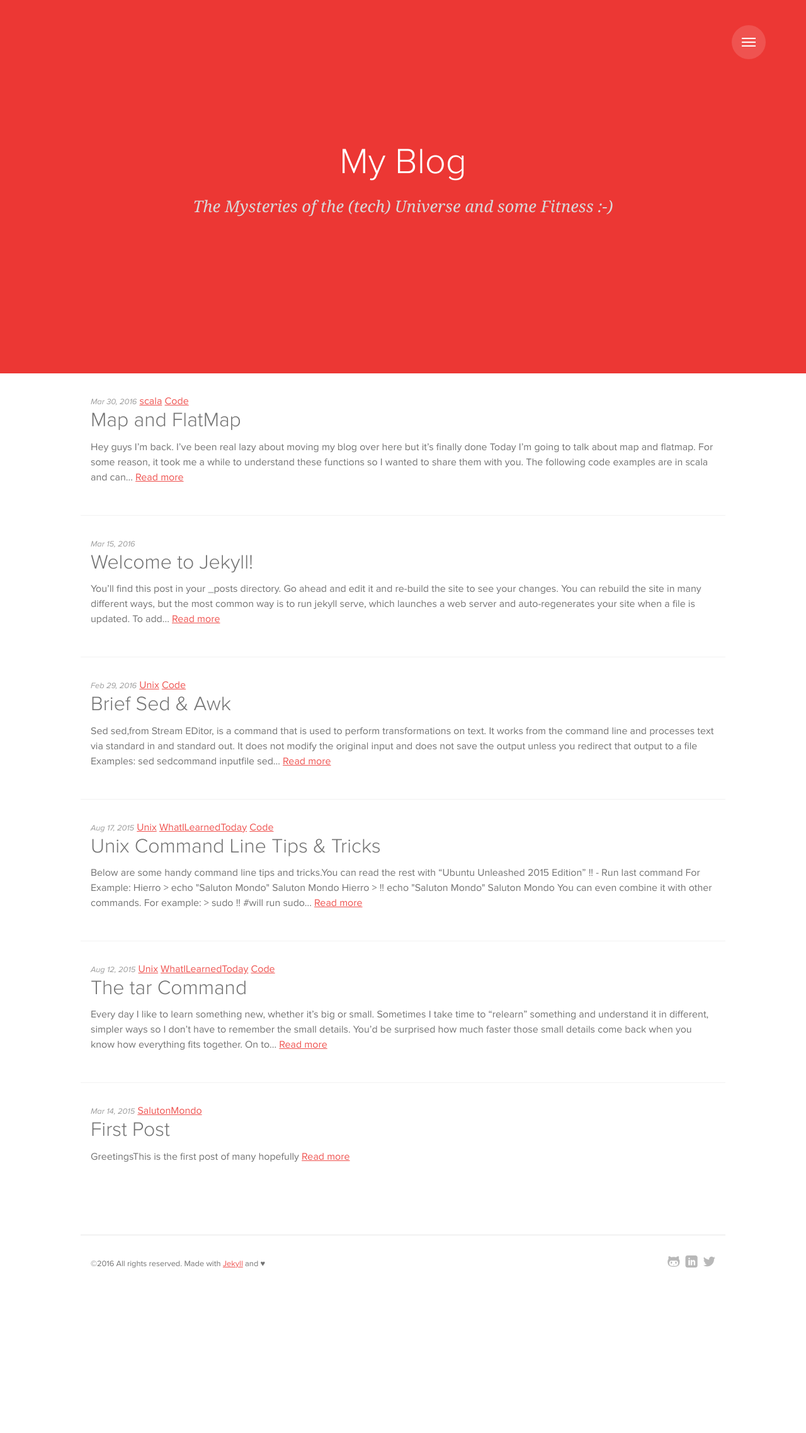
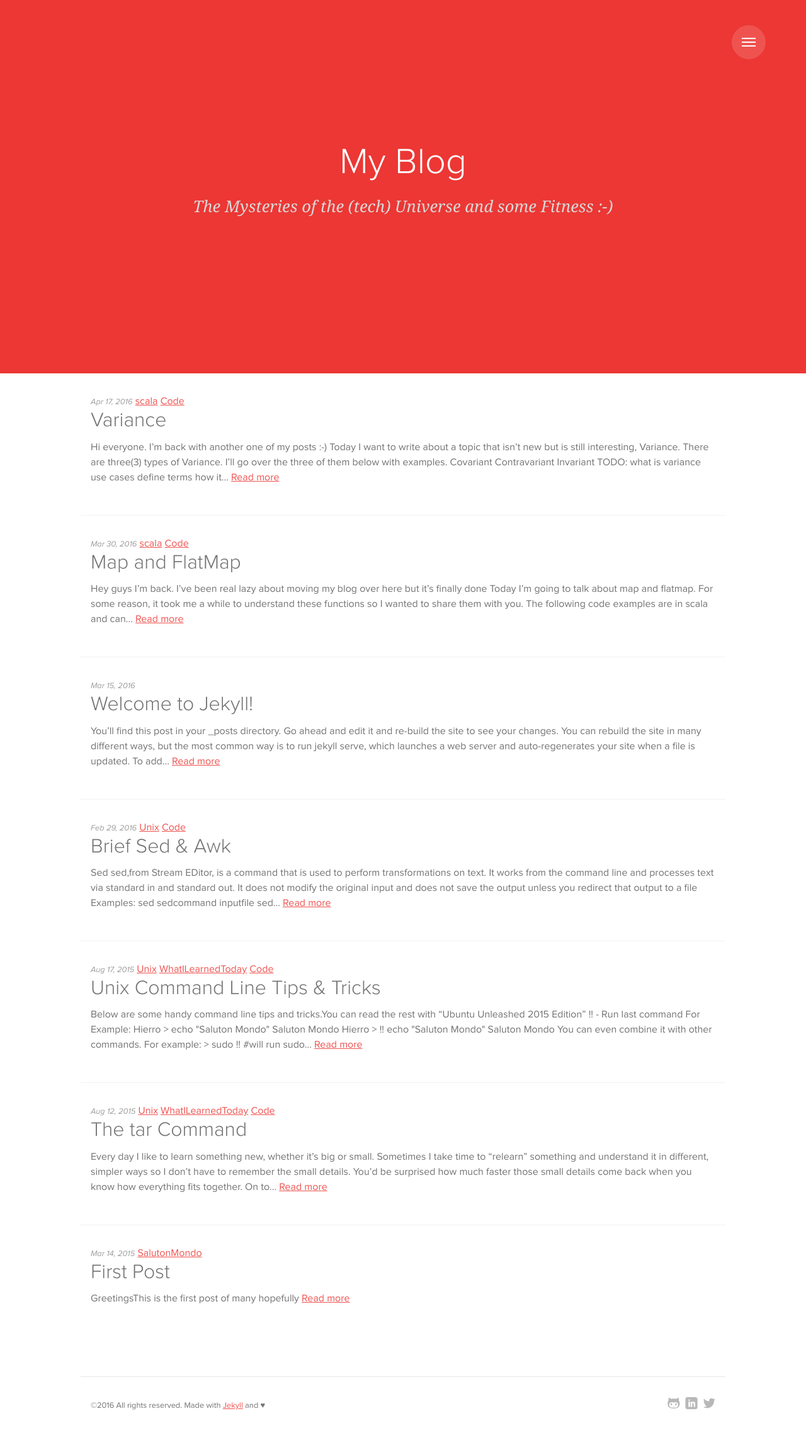
Before and after one commit to agaro1121/agaro1121.github.io, a Jekyll site: the page built from blog/index.html, in a window 1280 px wide. Shown: the whole page at 63% size. Built offline with Jekyll 4.4.1, drawn with Linux system fonts in a browser that asks for light colours; some web fonts are replaced; Markdown is read by kramdown in place of the engine named in the settings.

Commit message:
begins variance post

```diff
--- a/_posts/2016-03-30-map-and-flatmap.md
+++ b/_posts/2016-03-30-map-and-flatmap.md
@@ -33,7 +33,7 @@ scala>
 For those of you who don't know Functional Programming or are starting to use it now, you're in for a treat :-)
 
 Map and FlatMap usually come bundled with Monads.
-Monads are specific to functional programming. A Monad is not a type but more of a construct.
+Monads originated with functional programming(or so I think). A Monad is not a type but more of a construct.
 Many different objects in scala are Monads out of the box because they follow the Monad laws.
 Lists, Options, and Futures are great examples of Monads in Scala. To put it simply, a Monad is a container with some stuff in it.
 The Monad gives you the ability to perform operations on the stuff while it's in the container. Once you're done  operating on your stuff, you can unwrap the Monad and get your result. Whether it succeeded or not.
--- /dev/null
+++ b/_posts/2016-04-17-variance.markdown
@@ -0,0 +1,30 @@
+---
+layout: post
+title: Variance
+date: '2016-04-17T07:17:00.003-05:00'
+author: Anthony Garo
+tags:
+- scala
+- Code
+---
+
+Hi everyone. I'm back with another one of my posts :-)
+
+Today I want to write about a topic that isn't new but is still interesting, Variance.
+
+There are three(3) types of Variance. I'll go over the three of them below with examples.
+
+Covariant
+Contravariant
+Invariant
+
+TODO:
+- what is variance
+- use cases
+- define terms
+- how it relates to java array issues
+- how it relates to polymorphism
+- how it relates to scala type classes?
+
+Examples:
+- Parent, child, grandchild
```
